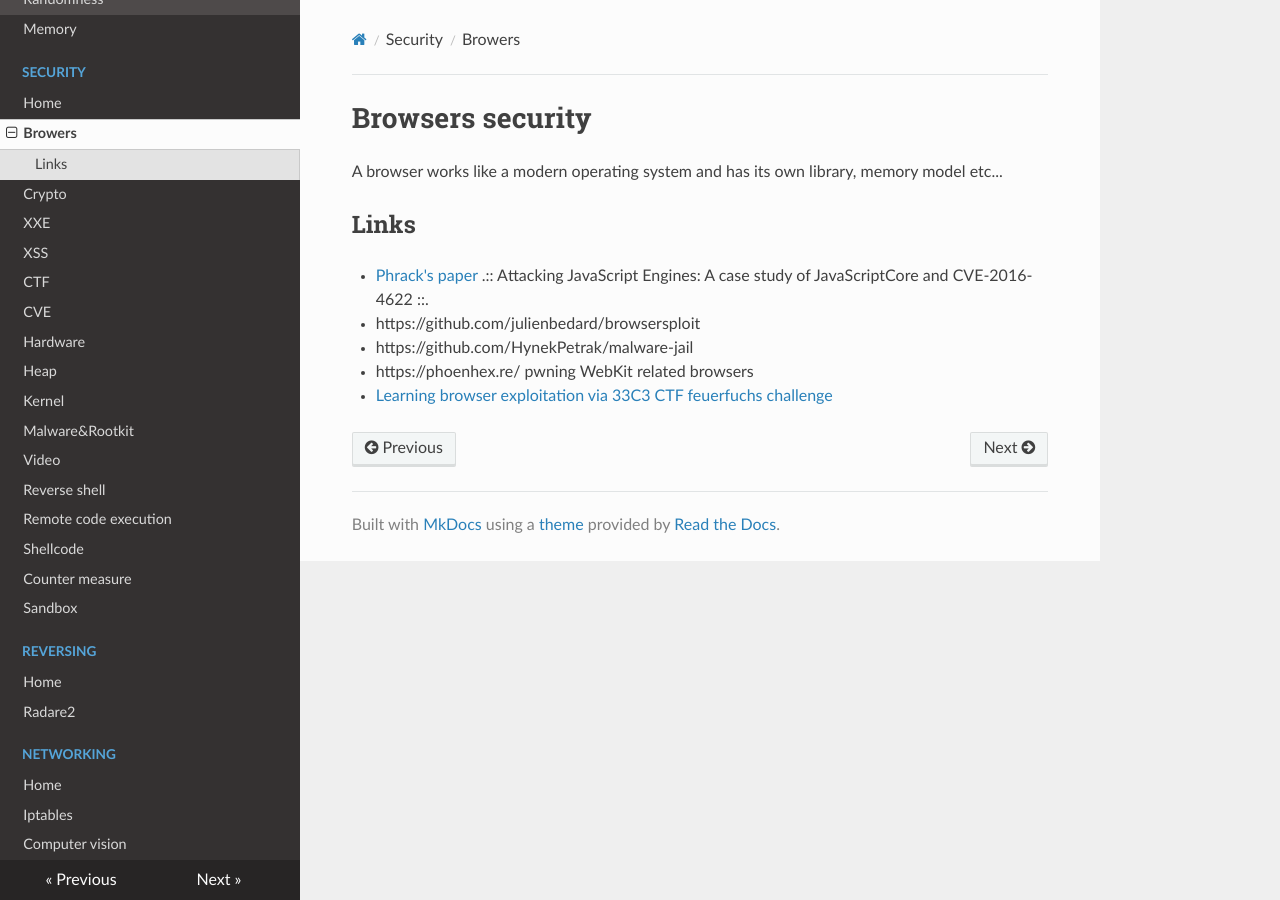
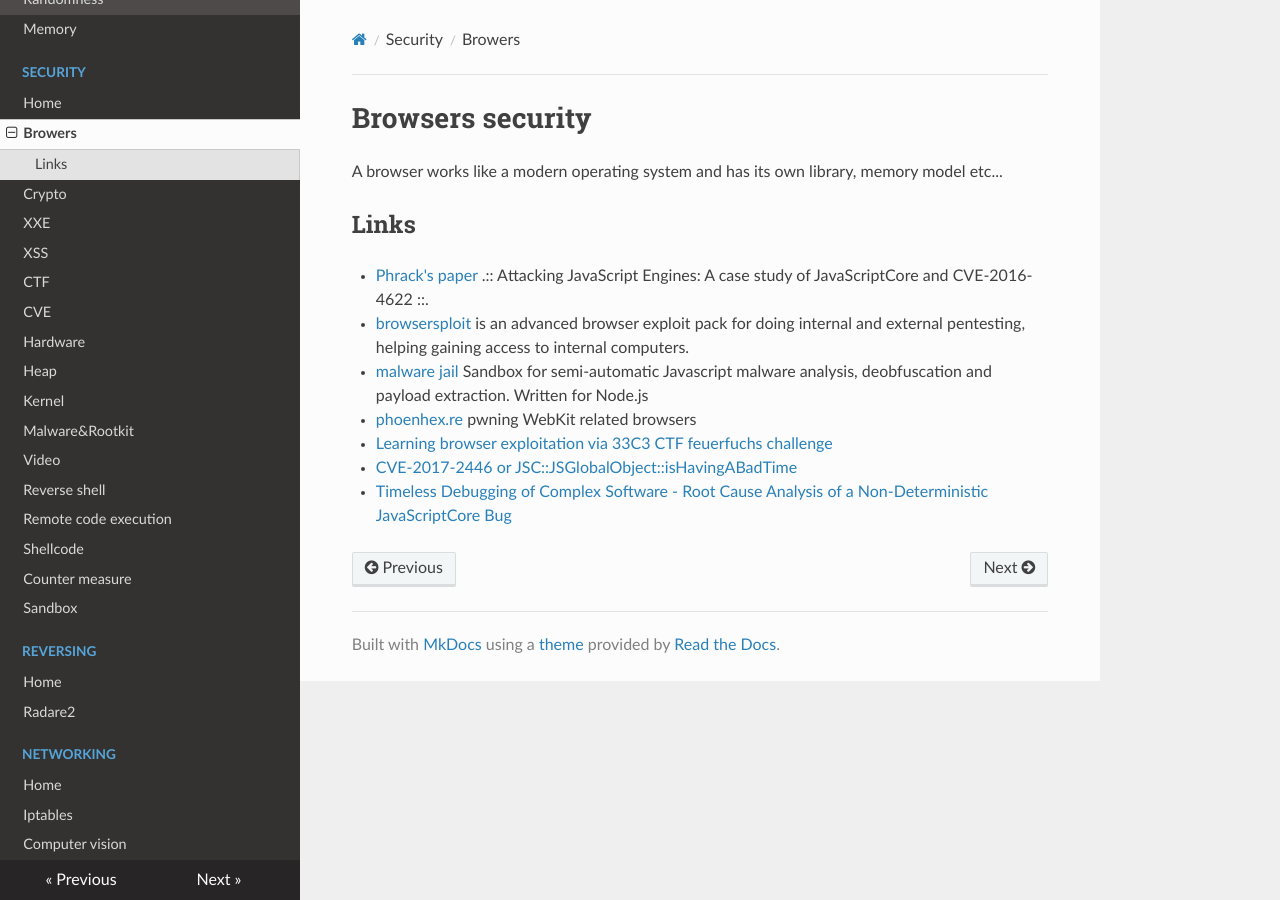
Before and after one commit to gipi/low-level, an MkDocs documentation site: the page built from docs/security/browser.md, in a window 1280 px wide. Built offline with MkDocs 1.6.1, drawn with Linux system fonts in a browser that asks for light colours; nearby versions of some CDN libraries; old or Windows-style settings are respelled for this version of MkDocs.

Commit message:
security/browser: add links and fix previous ones.

```diff
--- a/docs/security/browser.md
+++ b/docs/security/browser.md
@@ -6,7 +6,9 @@ library, memory model etc...
 ## Links
 
  - [Phrack's paper](http://www.phrack.org/papers/attacking_javascript_engines.html) .:: Attacking JavaScript Engines: A case study of JavaScriptCore and CVE-2016-4622 ::.
- - https://github.com/julienbedard/browsersploit
- - https://github.com/HynekPetrak/malware-jail
- - https://phoenhex.re/ pwning WebKit related browsers
+ - [browsersploit](https://github.com/julienbedard/browsersploit) is an advanced browser exploit pack for doing internal and external pentesting, helping gaining access to internal computers.
+ - [malware jail](https://github.com/HynekPetrak/malware-jail) Sandbox for semi-automatic Javascript malware analysis, deobfuscation and payload extraction. Written for Node.js
+ - [phoenhex.re](https://phoenhex.re/) pwning WebKit related browsers
  - [Learning browser exploitation via 33C3 CTF feuerfuchs challenge](https://bruce30262.github.io/2017/12/15/Learning-browser-exploitation-via-33C3-CTF-feuerfuchs-challenge/)
+ - [CVE-2017-2446 or JSC::JSGlobalObject::isHavingABadTime](https://doar-e.github.io/blog/2018/07/14/cve-2017-2446-or-jscjsglobalobjectishavingabadtime/)
+ - [Timeless Debugging of Complex Software - Root Cause Analysis of a Non-Deterministic JavaScriptCore Bug](https://blog.ret2.io/2018/06/19/pwn2own-2018-root-cause-analysis/)
```
